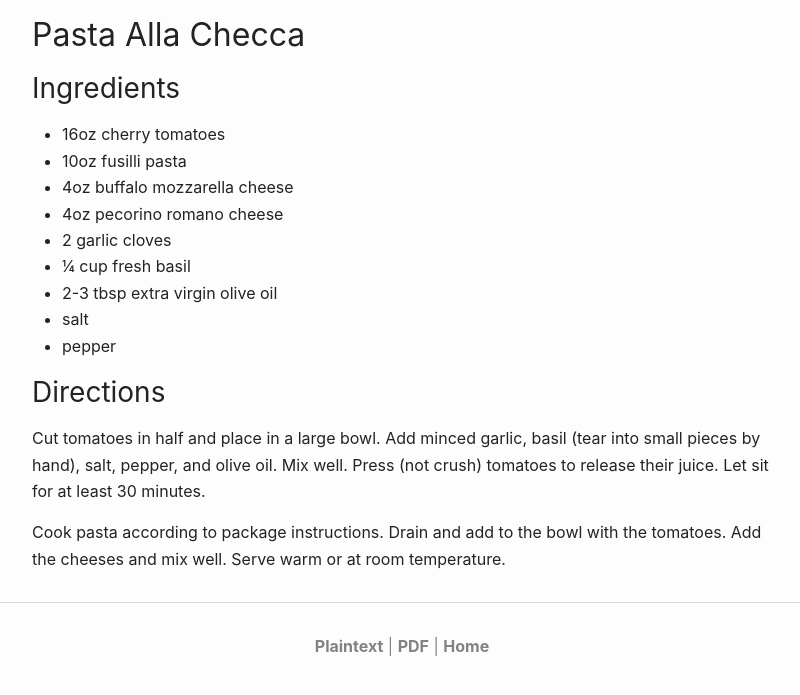
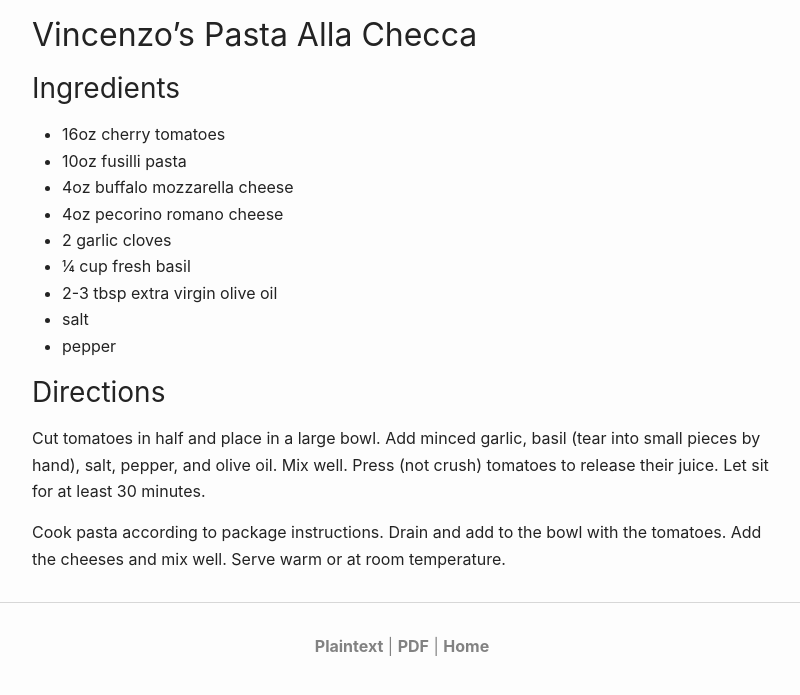
Before and after one commit to itspriddle/recipes.priddle.xyz, a Jekyll site: the page built from recipes/vincenzos-pasta-alla-checca.md, in a window 1280 px wide. Shown: the top 695 px of the page, without its empty margins (238-1038 px from the left). Built offline with Jekyll 4.4.1, drawn with Linux system fonts in a browser that asks for light colours; our own code applies the rules of GitHub Pages for plain Markdown files.

Commit message:
Update recipe

```diff
--- a/recipes/pasta-alla-checca.md
+++ b/recipes/vincenzos-pasta-alla-checca.md
@@ -1,4 +1,4 @@
-# Pasta Alla Checca
+# Vincenzo's Pasta Alla Checca
 
 ## Ingredients
 
```
